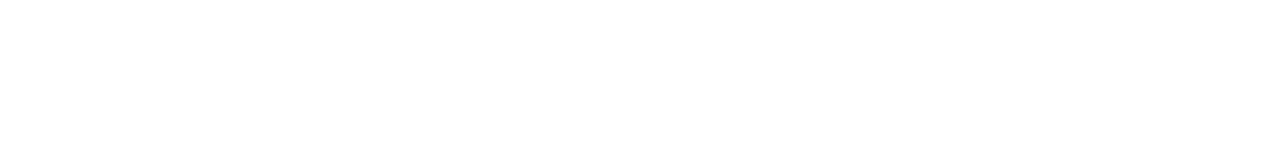
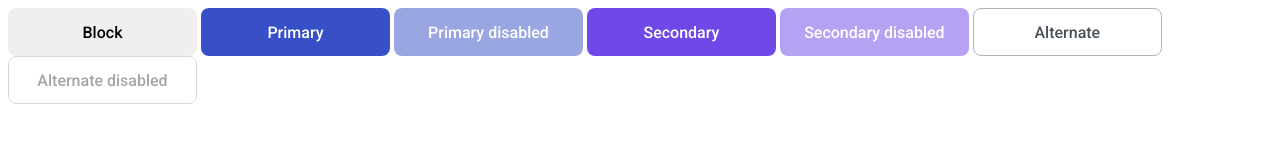
Before and after one commit to js-tasks-ru/htmlcss-20230411_sa, a website: page 03-lection1/01-button/index.html in a window 1280 px wide. Drawn offline with Linux system fonts and the light colour scheme; files whose address does not match are found by name.

Commit message:
modified:   03-lection1/01-button/button.css modified:   03-lection1/01-button/index.html modified:   assets/css/main.css

```diff
--- a/03-lection1/01-button/button.css
+++ b/03-lection1/01-button/button.css
@@ -1 +1,56 @@
 /* Стилизация кнопки */
+
+@import '../../assets/css/main.css';
+
+.button {
+    min-width: 189px;
+    min-height: 48px;
+    border-radius: 8px;
+    border: 0;
+
+    font-family: 'Roboto', sans-serif;
+    font-style: normal;
+    font-weight: 500;
+    font-size: 16px;
+    line-height: 19px;
+}
+
+
+/* модификаторы */
+.button_primary {
+    background-color: var(--blue);
+    color: var(--white);
+}
+
+
+.button_primary:hover {
+    background-color: var(--blue-2);
+    transition: background 200ms ease-in-out;
+}
+
+.button_secondary {
+    background-color: var(--purple);
+    color: var(--white);
+}
+
+.button_secondary:hover {
+    background-color: var(--purple-2);
+    transition: background 200ms ease-in-out;
+}
+
+.button_alternate {
+    background-color: var(--white);
+    color: var(--grey-4);
+    border: 1px solid var(--grey-3);
+    border-radius: 8px;
+}
+
+.button_alternate:hover {
+    border: 1px solid var(--black);
+    transition: border 200ms ease-in-out;
+}
+
+.button_disabled {
+    pointer-events: none;
+    opacity: 0.5;
+}
--- a/03-lection1/01-button/index.html
+++ b/03-lection1/01-button/index.html
@@ -1,11 +1,22 @@
 <!DOCTYPE html>
-<!-- Страница с кнопкой -->
-<html lang="ru">
-    <head>
-        <link rel="stylesheet" href="../../assets/css/main.css">
-        <link rel="stylesheet" href="./button.css">
-    </head>
-    <body>
+<html lang="en">
 
-    </body>
+<head>
+    <meta charset="UTF-8">
+    <meta http-equiv="X-UA-Compatible" content="IE=edge">
+    <meta name="viewport" content="width=device-width, initial-scale=1.0">
+    <link rel="stylesheet" href="button.css">
+    <title>Document</title>
+</head>
+
+<body>
+    <button class="button disabled">Block</button>
+    <button class="button button_primary">Primary</button>
+    <button class="button button_primary button_disabled">Primary disabled</button>
+    <button class="button button_secondary">Secondary</button>
+    <button class="button button_secondary button_disabled">Secondary disabled</button>
+    <button class="button button_alternate">Alternate</button>
+    <button class="button button_alternate button_disabled">Alternate disabled</button>
+</body>
+
 </html>
--- a/assets/css/main.css
+++ b/assets/css/main.css
@@ -14,7 +14,9 @@
     --black: #212429;
     --pink: #F784AD;
     --purple: #7048E8;
+    --purple-2: #5028C6;
     --blue: #374FC7;
+    --blue-2: #4263EB;
     --red: #F03D3E;
     --grey-1: #F9FAFC;
     --grey-2: #DDE2E5;
@@ -27,3 +29,7 @@
     --primary: var(--blue);
     --secondary: var(--purple);
 }
+
+* {
+    font-family: 'Roboto', sans-serif;
+}
```
